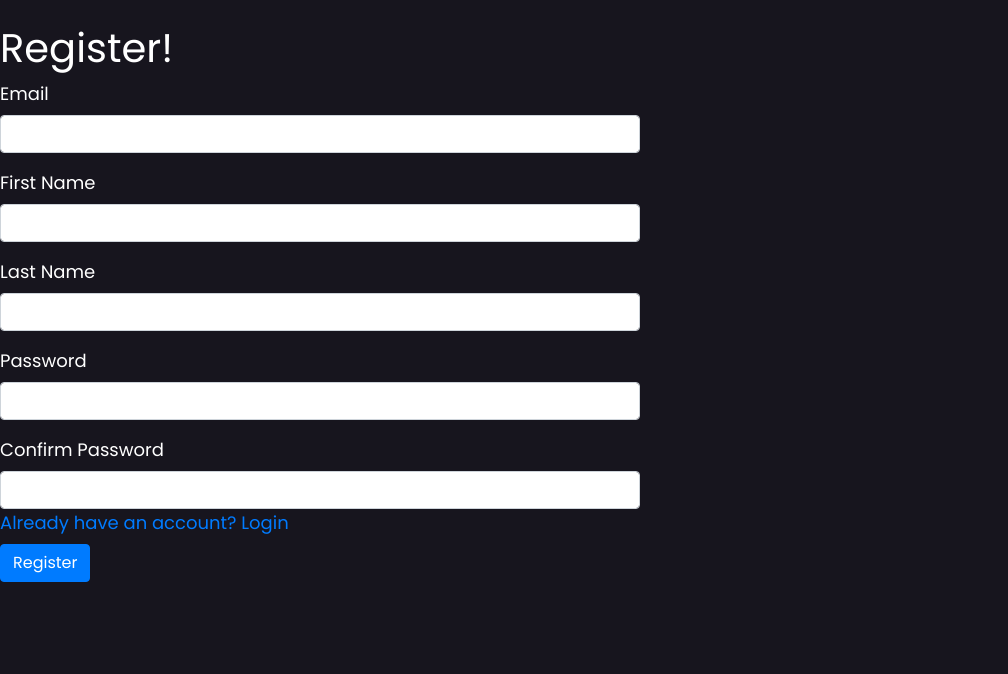
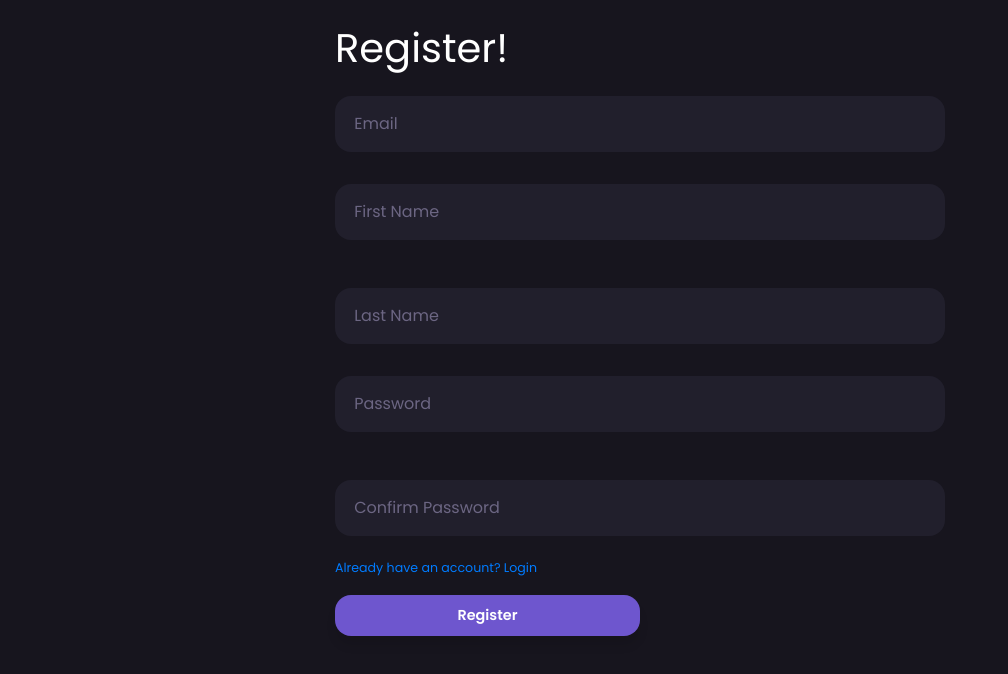
Before and after one commit to Dec2020PandA/Tommy_Nguyen_SoloProject, a React (Create React App) app in the folder client/: page /register in a window 1280 px wide. Shown: the top 674 px of the page, without its empty margins (0-1008 px from the left). Built offline with nearby package versions, Linux system fonts and the light colour scheme.

Commit message:
Updated styling for login/register form

```diff
--- a/client/src/App.js
+++ b/client/src/App.js
@@ -6,15 +6,12 @@ import Main from "./views/Main";
 import TripListView from "./views/TripListView";
 import AddTripView from "./views/AddTripView";
 import DashboardView from "./views/DashboardView";
-import ItineraryView from "./views/ItineraryView";
-import BudgetView from "./views/BudgetView";
-import TodoView from "./views/TodoView";
 
 function App() {
   return (
     <div className={styles.app}>
       <Router>
-        <Main default path="/login" />
+        <Main default path="/" />
         <DashboardView path="/user/:id/trips/:tripId/dashboard/*" />
         <TripListView path="/user/:id/trips" />
         <AddTripView path="/user/:id/trips/new" />
--- a/client/src/components/LoginForm.js
+++ b/client/src/components/LoginForm.js
@@ -1,5 +1,7 @@
 import React, { useState } from "react";
 import { Link, navigate } from "@reach/router";
+
+import styles from "../css-modules/Form.module.css";
 
 import axios from "axios";
 
@@ -26,33 +28,29 @@ export default () => {
   };
 
   return (
-    <form className="w-50 mt-4" onSubmit={login}>
+    <form className="w-50 mt-4 container" onSubmit={login}>
       <h1>Login</h1>
-      <div className="form-group">
-        <label>Email</label>
+      <div className={styles.formGroup}>
         <input
-          className="form-control"
+          className={styles.formInput}
           type="text"
           onChange={(e) => setEmail(e.target.value)}
+          placeholder="Email"
         />
       </div>
-      <div className="form-group mb-0">
-        <label>Password</label>
+      <div className={styles.formGroup}>
         <input
-          className="form-control"
+          className={styles.formInput}
           type="password"
           onChange={(e) => setPassword(e.target.value)}
+          placeholder="Password"
         />
       </div>
 
       <Link to="/register">
-        <a className="font-weight-light ">Don't have an account? Create one!</a>
+        <a className={styles.switchBtn}>Don't have an account? Create one!</a>
       </Link>
-      <input
-        className="btn btn-md btn-primary d-block  mt-2"
-        type="submit"
-        value="Login"
-      />
+      <input className={styles.btn} type="submit" value="Login" />
     </form>
   );
 };
--- a/client/src/components/RegisterForm.js
+++ b/client/src/components/RegisterForm.js
@@ -1,6 +1,8 @@
 import React, { useState } from "react";
 import { Link, navigate } from "@reach/router";
 import axios from "axios";
+
+import styles from "../css-modules/Form.module.css";
 
 export default () => {
   const [email, setEmail] = useState("");
@@ -36,75 +38,71 @@ export default () => {
   };
 
   return (
-    <form className="w-50 mt-4" onSubmit={registerUser}>
+    <form className="w-50 mt-4 container" onSubmit={registerUser}>
       <h1>Register!</h1>
-      <div className="form-group">
-        <label>Email</label>{" "}
+      <div className={styles.formGroup}>
         {errors.email ? (
           <span className="small text-danger">{errors.email.message}</span>
         ) : null}
         <input
-          className="form-control"
+          className={styles.formInput}
           type="text"
           value={email}
           onChange={(e) => setEmail(e.target.value)}
+          placeholder="Email"
         />
       </div>
-      <div className="form-group">
-        <label>First Name</label>{" "}
+      <div className="form-group ">
         {errors.firstName ? (
           <span className="small text-danger">{errors.firstName.message}</span>
         ) : null}
         <input
-          className="form-control"
+          className={styles.formInput}
           type="text"
           value={firstName}
           onChange={(e) => setFirstName(e.target.value)}
+          placeholder="First Name"
         />
       </div>
-      <div className="form-group">
-        <label>Last Name</label>{" "}
+      <div className={styles.formGroup}>
         {errors.lastName ? (
           <span className="small text-danger">{errors.lastName.message}</span>
         ) : null}
         <input
-          className="form-control"
+          className={styles.formInput}
           type="text"
           value={lastName}
           onChange={(e) => setLastName(e.target.value)}
+          placeholder="Last Name"
         />
       </div>
-      <div className="form-group">
-        <label>Password</label>{" "}
+      <div className="form-group ">
         {errors.password ? (
           <span className="small text-danger">{errors.password.message}</span>
         ) : null}
         <input
-          className="form-control"
+          className={styles.formInput}
           type="password"
           value={password}
           autocomplete="false"
           onChange={(e) => setPassword(e.target.value)}
+          placeholder="Password"
         />
       </div>
-      <div className="form-group mb-0">
-        <label>Confirm Password</label>
+      <div className="form-group mb-0 ">
         <input
-          className="form-control"
+          className={styles.formInput}
           type="password"
           value={confirmPassword}
           autocomplete="false"
           onChange={(e) => setConfirmPassword(e.target.value)}
+          placeholder="Confirm Password"
         />
       </div>
       <Link to="/login">
-        <a className="font-weight-light ">Already have an account? Login</a>
+        <a className={styles.switchBtn}>Already have an account? Login</a>
       </Link>
-      <input
-        className="btn btn-md btn-primary d-block  mt-2"
-        type="submit"
-        value="Register"
-      />
+      <input className={styles.btn} type="submit" value="Register" />
     </form>
   );
 };
--- a/client/src/css-modules/BudgetView.module.css
+++ b/client/src/css-modules/BudgetView.module.css
@@ -71,13 +71,29 @@
   color: #6c6683;
 }
 
-.expenseSubmit {
-  margin-left: 1.5rem;
+.planBtn {
+  user-select: none;
+  margin: auto 0 2rem 0;
+  outline: none;
+  justify-self: center;
   align-self: center;
-  width: 2.5rem;
-  height: 2.5rem;
+  padding: 0.6rem 0;
+  font-size: 0.8em;
+  font-weight: 600;
+  border-radius: 1rem;
+  color: white;
   border: none;
+  width: 70%;
+  background-color: #ce566a;
+  box-shadow: 0 10px 10px #00000016;
+  transition: 0.2s;
+}
+
+.planBtn:hover {
+  box-shadow: 0 15px 50px #00000016;
+  transform: scale(1.02);
+}
+
+.planBtn:focus {
   outline: none;
-  border-radius: 50%;
-  background-color: #8269c6;
 }
--- /dev/null
+++ b/client/src/css-modules/Form.module.css
@@ -0,0 +1,65 @@
+.switchBtn {
+  font-size: 0.7em;
+  margin-top: 1rem;
+  color: #6c6683;
+}
+
+.formGroup {
+  display: flex;
+  flex-direction: column;
+  width: 100%;
+}
+
+.formInput {
+  width: 100%;
+  padding: 1rem 1.2rem;
+  margin: 1rem 0;
+  color: white;
+  background-color: #211f2c;
+  border: none;
+  border-radius: 1rem;
+  outline: none;
+  font-size: 1rem;
+}
+
+.formInput::placeholder {
+  /* Chrome, Firefox, Opera, Safari 10.1+ */
+  color: #6c6683;
+  opacity: 1; /* Firefox */
+}
+
+.formInput:-ms-input-placeholder {
+  /* Internet Explorer 10-11 */
+  color: #6c6683;
+}
+
+.formInput::-ms-input-placeholder {
+  /* Microsoft Edge */
+  color: #6c6683;
+}
+
+.btn {
+  user-select: none;
+  outline: none;
+  display: block;
+  margin-top: 1rem;
+  padding: 0.6rem 0;
+  font-size: 0.8em;
+  font-weight: 600;
+  border-radius: 1rem;
+  color: white;
+  border: none;
+  width: 50%;
+  background-color: #6e56ce;
+  box-shadow: 0 10px 10px #00000016;
+  transition: 0.2s;
+}
+
+.btn:hover {
+  box-shadow: 0 15px 50px #00000016;
+  transform: scale(1.02);
+}
+
+.btn:focus {
+  outline: none;
+}
```
Also changed, not shown: 1 other file (tests, documents, lock files or other folders).
